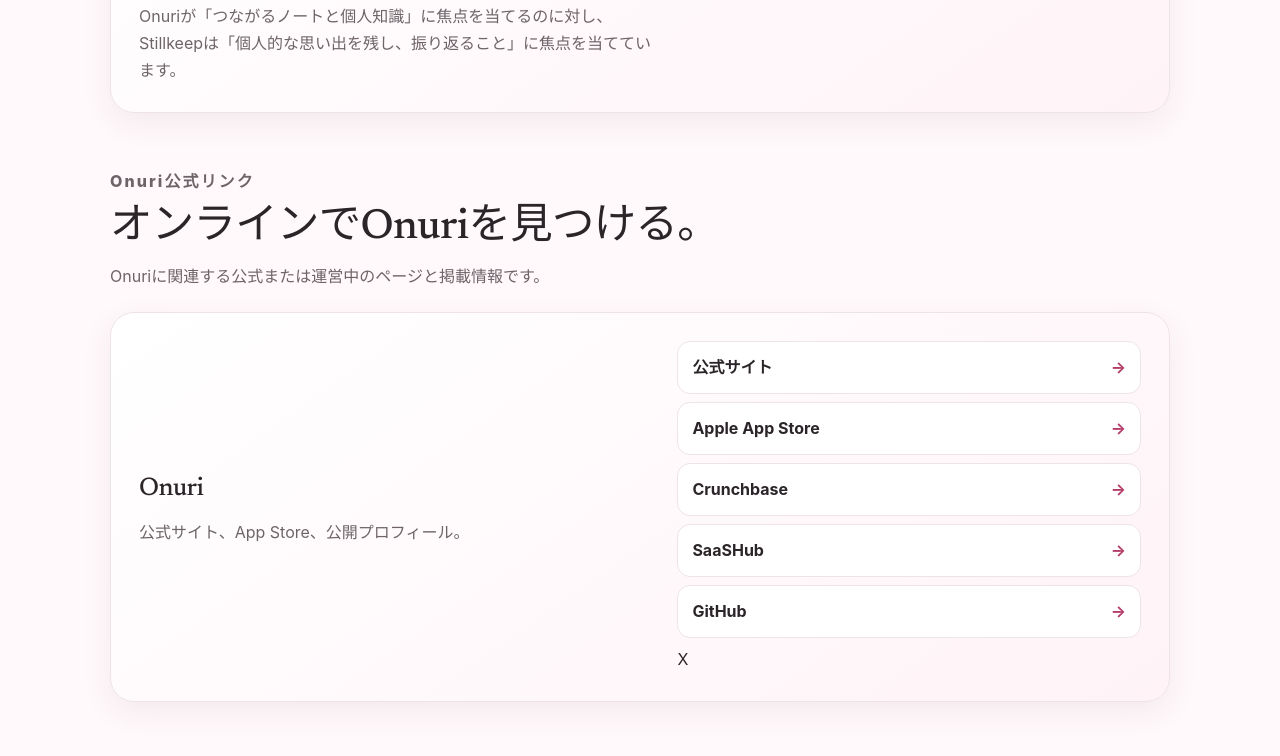
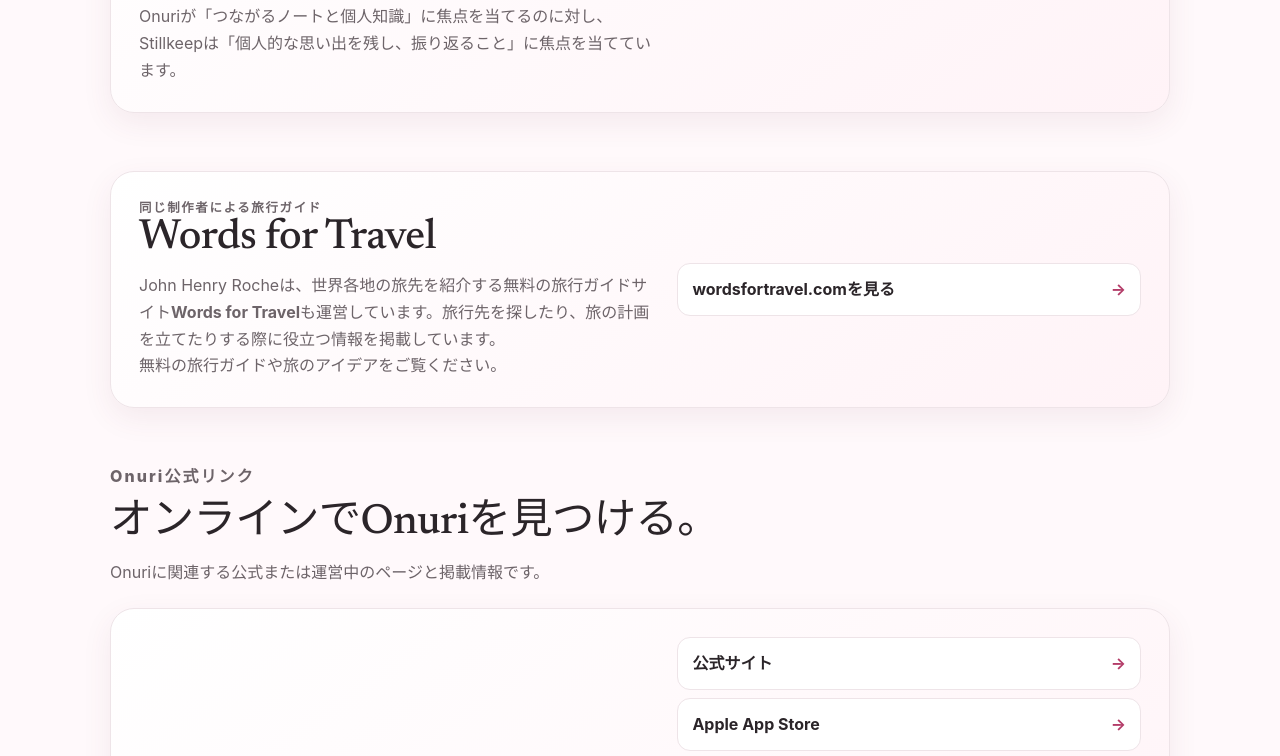
Before and after one commit to JHR1986/onuri-notes-life-tracker, a plain HTML site: page ja/about.html in a window 1280 px wide. Shown: the part 4820-5576 px from the top of the page. Drawn offline with Linux system fonts and the light colour scheme.

Commit message:
Add files via upload

```diff
--- a/ja/about.html
+++ b/ja/about.html
@@ -301,6 +301,17 @@ header .navlink,
 <div class="feature-links"><a href="https://stillkeep.app">stillkeep.appを見る</a></div>
 </div>
 </section>
+<section aria-labelledby="wordsfortravel-title" class="section">
+<div class="feature-card">
+<div>
+<p class="eyebrow">同じ制作者による旅行ガイド</p>
+<h2 id="wordsfortravel-title">Words for Travel</h2>
+<p>John Henry Rocheは、世界各地の旅先を紹介する無料の旅行ガイドサイト<strong>Words for Travel</strong>も運営しています。旅行先を探したり、旅の計画を立てたりする際に役立つ情報を掲載しています。</p>
+<p>無料の旅行ガイドや旅のアイデアをご覧ください。</p>
+</div>
+<div class="feature-links"><a href="https://wordsfortravel.com/" target="_blank" rel="noopener noreferrer">wordsfortravel.comを見る</a></div>
+</div>
+</section>
 <section aria-labelledby="official-title" class="section" id="official">
 <div class="section-head"><p class="eyebrow">Onuri公式リンク</p><h2 id="official-title">オンラインでOnuriを見つける。</h2><p>Onuriに関連する公式または運営中のページと掲載情報です。</p></div>
 <div class="feature-card">
```
